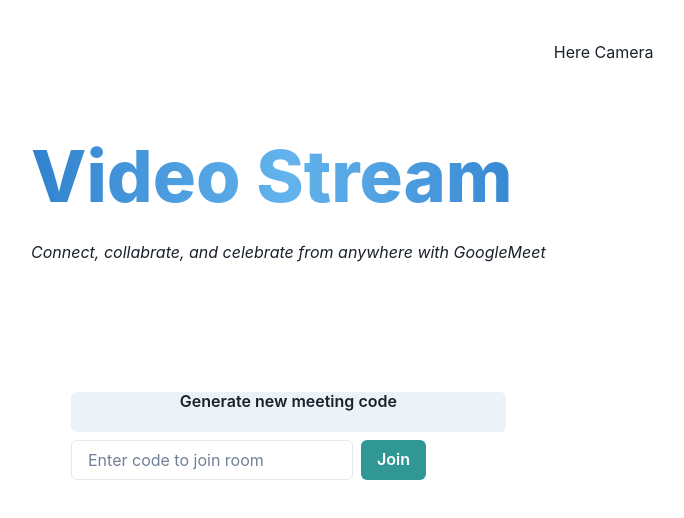
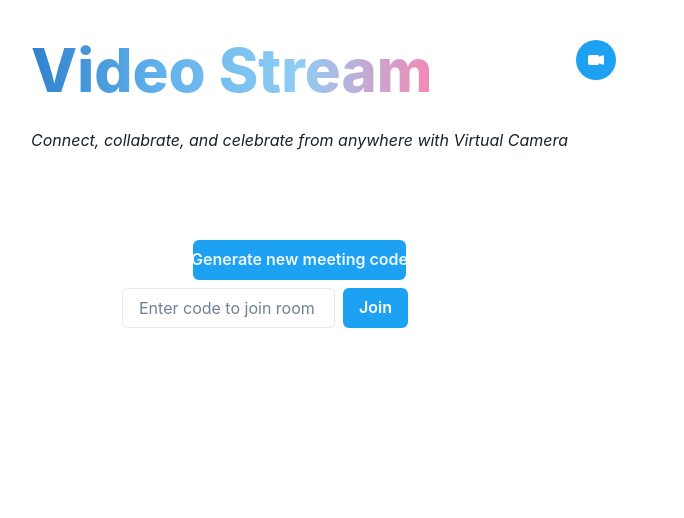
Before and after one commit to huyennguyenthanh/virtual-camera, a React (Create React App) app: page / in a window 1280 px wide. Both pictures are taken after typing "Sample" into the empty fields and a click on the button "Next". Shown: the top 518 px of the page, without its empty margins (9-693 px from the left). Built offline with nearby package versions, Linux system fonts and the light colour scheme.

Commit message:
feat: add webcam turn on/off button

```diff
--- a/package.json
+++ b/package.json
@@ -12,8 +12,9 @@
     "framer-motion": "^6.5.1",
     "react": "^18.2.0",
     "react-dom": "^18.2.0",
-    "react-icons": "^3.11.0",
+    "react-icons": "4.7.1",
     "react-scripts": "5.0.1",
+    "react-webcam": "^7.0.1",
     "web-vitals": "^2.1.4"
   },
   "scripts": {
--- a/src/App.js
+++ b/src/App.js
@@ -21,11 +21,11 @@ function App() {
     <ChakraProvider theme={theme}>
       {/* <Logo h="40vmin" pointerEvents="none" /> */}
       <Stack direction={['column', 'row']} p={10}  minHeight="100%" minWidth="100%">
-        <VStack pt="100" pb="20" alignItems="inherit">
+        <VStack minHeight="100%">
           <Title ></Title>
           <InputName inputName={inputName}></InputName>
         </VStack>
-        <VStack>
+        <VStack minHeight="100%">
           <Camera></Camera>
         </VStack>
       </Stack>
--- a/src/components/Camera.js
+++ b/src/components/Camera.js
@@ -1,9 +1,81 @@
 import React from 'react'
-import { Center } from '@chakra-ui/react'
-export default function Camera() {
-  return (
-    <Center>Here Camera</Center>
+import { Center, HStack, VStack } from '@chakra-ui/react'
+import Webcam from "react-webcam";
+import { IconButton } from '@chakra-ui/react';
+import { Image } from '@chakra-ui/react'
+import { BsCameraVideoFill, BsCameraVideoOffFill } from 'react-icons/bs';
+import { AiFillAudio, AiOutlineAudioMuted } from 'react-icons/ai'
+export default class Camera extends React.Component {
+
+  videoConstraints = {
+    width: '60%',
+    height: '40%',
+    facingMode: "user"
+  };
+  constructor(props) {
+    super(props);
+    this.handleTurnOff = this.handleTurnOff.bind(this);
+    this.handleTurnOn = this.handleTurnOn.bind(this);
+    this.state = { isCameraTurnOff: false};
+
+  }
 
 
-  )
+
+
+
+  handleTurnOff(e) {
+    e.preventDefault();
+    this.setState({ isCameraTurnOff: true });
+    console.log(this.state.isCameraTurnOff)
+
+  }
+  handleTurnOn(e) {
+    e.preventDefault();
+    this.setState({ isCameraTurnOff: false });
+    console.log(this.state.isCameraTurnOff)
+  }
+
+  render () {
+
+    const isCameraTurnOff = this.state.isCameraTurnOff;
+    var cameraButton;
+    var camera;
+    var audioButton;
+    if (isCameraTurnOff) {
+      cameraButton = <IconButton
+        colorScheme='gray'
+        isRound="true"
+        onClick={this.handleTurnOn}
+        icon={<BsCameraVideoOffFill />}
+      />;
+
+      camera = <Image
+        src='logo512.png'
+        alt='Camera'
+        h={this.videoConstraints.height}
+        w={this.videoConstraints.width}
+      />;
+    } else {
+      cameraButton = <IconButton
+        colorScheme='twitter'
+        isRound="true"
+        onClick={this.handleTurnOff}
+        icon={<BsCameraVideoFill />}
+      />;
+      // camera = <Webcam
+      //   videoConstraints={this.videoConstraints}
+      // />;
+    }
+    return (
+      <VStack>
+        {camera}
+        <HStack>
+        {cameraButton}
+        </HStack>
+
+      </VStack>
+    );
+  }
+
 }
--- a/src/components/InputName.js
+++ b/src/components/InputName.js
@@ -18,7 +18,10 @@ export default function InputName({ inputName }) {
         console.log(content)
         setContent('');
         inputName(content)
+        console.log(_isSubmitted.value)
         _isSubmitted.value = true;
+        console.log(_isSubmitted.value)
+
 
     }
     const [content, setContent] = useState('');
@@ -30,16 +33,16 @@ export default function InputName({ inputName }) {
         return (
             <form
                 onSubmit={handleSubmit}>
-                <HStack>
+                <HStack pl="0">
                     <Input
-
+                        w="70%"
                         placeholder='Enter display name'
                         value={content}
                         onChange={(e) => setContent(e.target.value)}
                     />
                     <Button
                         type='submit'
-                        colorScheme='teal'
+                        colorScheme='twitter'
                         variant='solid'>
                         Next
                     </Button>
--- a/src/components/MeetingCode.js
+++ b/src/components/MeetingCode.js
@@ -1,11 +1,17 @@
 import React from 'react'
 import { Input, FormControl, Button, HStack, Stack } from '@chakra-ui/react'
-import { useToast } from '@chakra-ui/react'
+
 
 export default function MeetingCode() {
     return (
-        <Stack p="10" alignItems="inherit">
-            <Button alignItems="flex-start">Generate new meeting code</Button>
+        <Stack pl="0" alignItems="inherit">
+            <Button
+                w="60%"
+                alignItems="center"
+                color="whiteAlpha.900"
+                colorScheme="twitter"
+
+            >Generate new meeting code</Button>
             <HStack>
                 {/* onClick={() =>
                     toast({
@@ -19,9 +25,14 @@ export default function MeetingCode() {
 
  */}
 
-                <Input w="30" placeholder='Enter code to join room' />
-                <Button colorScheme='teal' variant='solid'>
-                    Join
+                <Input
+                    w="60%"
+
+                    placeholder='Enter code to join room' />
+                <Button
+                    colorScheme="twitter"
+                    variant='solid'
+                >Join
                 </Button>
             </HStack>
         </Stack>
--- a/src/components/Title.js
+++ b/src/components/Title.js
@@ -19,9 +19,9 @@ export default function Title() {
         <Stack >
             <Heading
                 fontWeight="extrabold"
-                bgGradient='linear(to-r, blue.500, blue.300, blue.500)'
+                bgGradient='linear(to-r, blue.500, blue.300, blue.200, pink.300, blue.500)'
                 bgClip='text'
-                size="4xl"
+                size="3xl"
                 paddingBottom="5"
                 >
                 Video Stream
@@ -31,7 +31,7 @@ export default function Title() {
                 paddingBottom="20"
 
             >
-                Connect, collabrate, and celebrate from anywhere with GoogleMeet
+                Connect, collabrate, and celebrate from anywhere with Virtual Camera
             </Text>
         </Stack>
 
```
Also changed, not shown: src/components/Notifications.js (added), 2 other files (tests, documents, lock files or other folders).
